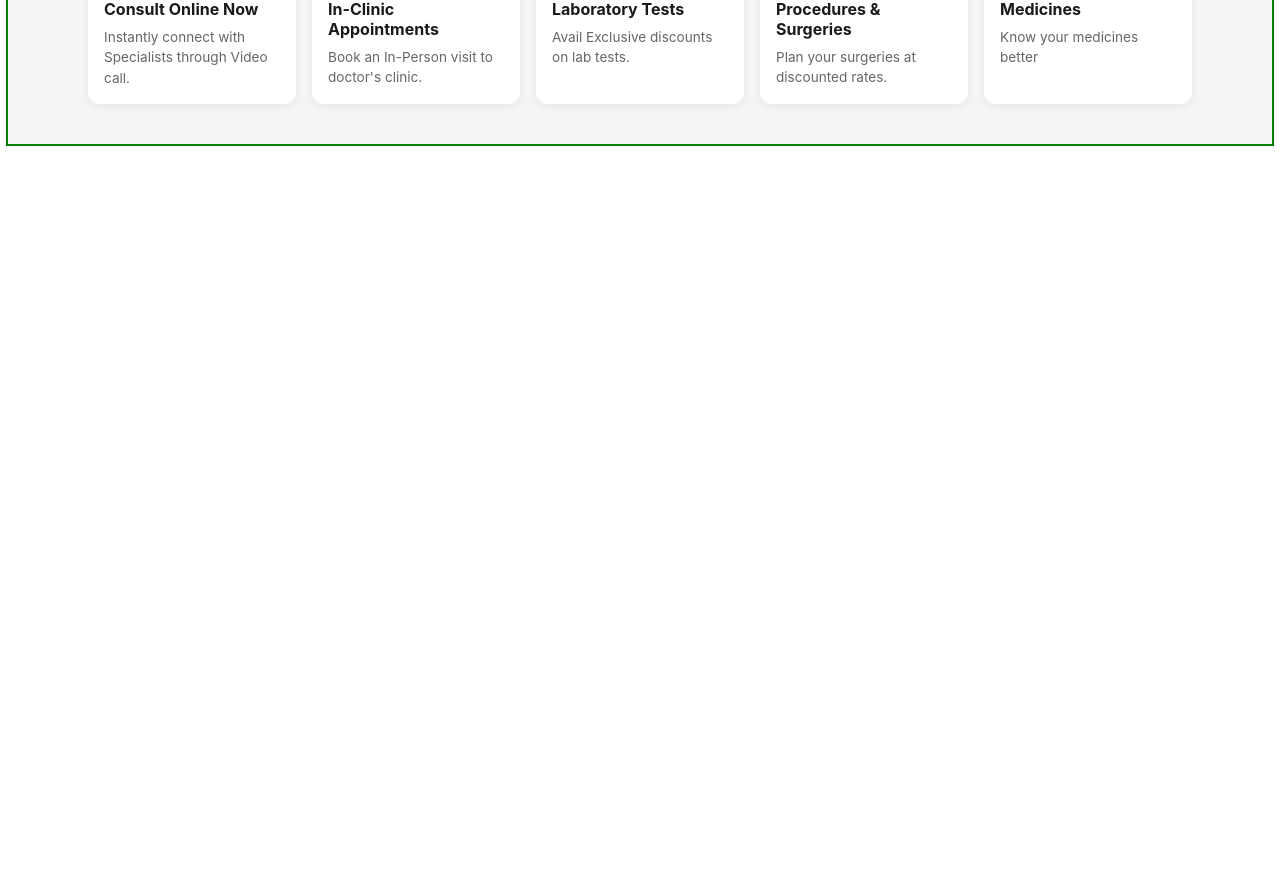
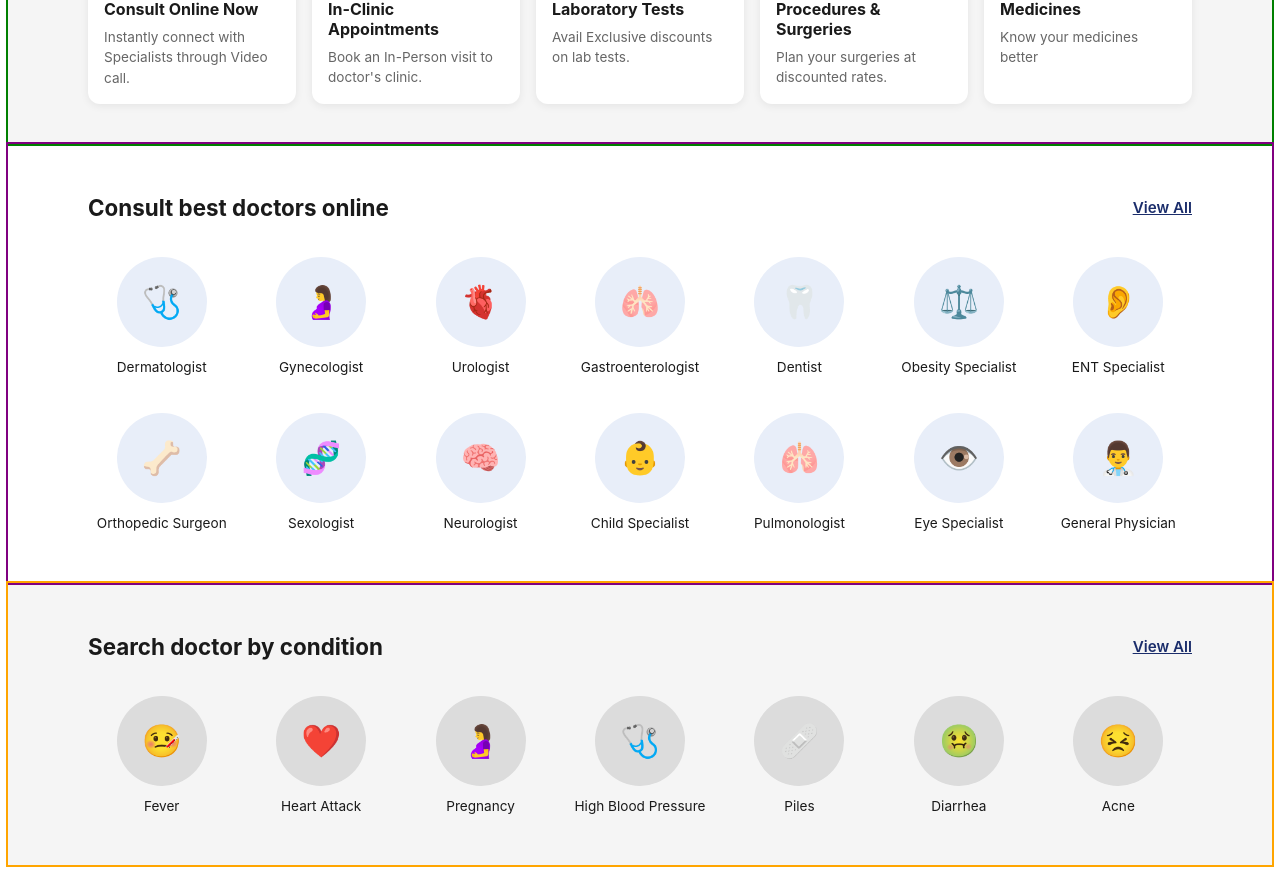
Before and after one commit to HuMzAHCodes/Sehatlink, a React (Vite) app: page / in a window 1280 px wide. Shown: the part 815-1688 px from the top of the page. Before the commit the page ends 967 px from the top, so only its background shows below. Built offline with nearby package versions, Linux system fonts and the light colour scheme.

Commit message:
Adding CONDITIONS and SPECIALITY

```diff
--- a/src/App.tsx
+++ b/src/App.tsx
@@ -1,6 +1,8 @@
 import Navbar from "./components/Navbar";
 import Hero from "./components/Hero";
 import FeatureCards from "./components/FeatureCards";
+import Specialties from "./components/Specialties";
+import Conditions from "./components/Conditions";
 
 function App() {
   return (
@@ -8,6 +10,8 @@ function App() {
       <Navbar />
       <Hero />
       <FeatureCards />
+      <Specialties />
+      <Conditions />
     </div>
   );
 }
--- /dev/null
+++ b/src/components/Conditions/ConditionIcon.tsx
@@ -0,0 +1,19 @@
+import styles from "./Conditions.module.css";
+
+interface ConditionIconProps {
+  label: string;
+  emoji: string;
+}
+
+const ConditionIcon = ({ label, emoji }: ConditionIconProps) => {
+  return (
+    <div className={styles.iconItem}>
+      <div className={styles.iconCircle}>
+        <span className={styles.emoji}>{emoji}</span>
+      </div>
+      <p className={styles.iconLabel}>{label}</p>
+    </div>
+  );
+};
+
+export default ConditionIcon;
--- /dev/null
+++ b/src/components/Conditions/Conditions.module.css
@@ -0,0 +1,79 @@
+.conditionsSection {
+  padding: 50px 80px;
+  background-color: #F5F5F5;
+  outline: 2px solid orange; /* debug border */
+}
+
+/* Header Row */
+.sectionHeader {
+  display: flex;
+  align-items: center;
+  justify-content: space-between;
+  margin-bottom: 36px;
+}
+
+.sectionTitle {
+  font-size: 1.4rem;
+  font-weight: 700;
+  color: #1a1a1a;
+  font-family: 'Inter', sans-serif;
+  margin: 0;
+}
+
+.viewAll {
+  font-size: 0.95rem;
+  color: #1B2D6B;
+  font-family: 'Inter', sans-serif;
+  font-weight: 600;
+  text-decoration: underline;
+  cursor: pointer;
+}
+
+.viewAll:hover {
+  opacity: 0.75;
+}
+
+/* Icons Row */
+.iconsRow {
+  display: grid;
+  grid-template-columns: repeat(7, 1fr);
+  gap: 12px;
+}
+
+/* Single Icon Item */
+.iconItem {
+  display: flex;
+  flex-direction: column;
+  align-items: center;
+  gap: 12px;
+  cursor: pointer;
+}
+
+.iconItem:hover .iconCircle {
+  background-color: #c9c9c9;
+  transform: translateY(-3px);
+}
+
+.iconCircle {
+  width: 90px;
+  height: 90px;
+  border-radius: 50%;
+  background-color: #DCDCDC;
+  display: flex;
+  align-items: center;
+  justify-content: center;
+  transition: background-color 0.2s, transform 0.2s;
+}
+
+.emoji {
+  font-size: 2rem;
+}
+
+.iconLabel {
+  font-size: 0.85rem;
+  color: #1a1a1a;
+  font-family: 'Inter', sans-serif;
+  text-align: center;
+  margin: 0;
+  line-height: 1.3;
+}
--- /dev/null
+++ b/src/components/Conditions/index.tsx
@@ -0,0 +1,36 @@
+import ConditionIcon from "./ConditionIcon";
+import styles from "./Conditions.module.css";
+
+const CONDITIONS_WITH_EMOJI = [
+  { label: "Fever", emoji: "🤒" },
+  { label: "Heart Attack", emoji: "❤️" },
+  { label: "Pregnancy", emoji: "🤰" },
+  { label: "High Blood Pressure", emoji: "🩺" },
+  { label: "Piles", emoji: "🩹" },
+  { label: "Diarrhea", emoji: "🤢" },
+  { label: "Acne", emoji: "😣" },
+];
+
+const Conditions = () => {
+  return (
+    <section className={styles.conditionsSection}>
+      <div className={styles.sectionHeader}>
+        <h2 className={styles.sectionTitle}>Search doctor by condition</h2>
+        <a href="#" className={styles.viewAll}>
+          View All
+        </a>
+      </div>
+      <div className={styles.iconsRow}>
+        {CONDITIONS_WITH_EMOJI.map((item) => (
+          <ConditionIcon
+            key={item.label}
+            label={item.label}
+            emoji={item.emoji}
+          />
+        ))}
+      </div>
+    </section>
+  );
+};
+
+export default Conditions;
--- /dev/null
+++ b/src/components/Specialties/Specialties.module.css
@@ -0,0 +1,80 @@
+.specialtiesSection {
+  padding: 50px 80px;
+  background-color: #ffffff;
+  outline: 2px solid purple; /* debug border */
+}
+
+/* Header Row */
+.sectionHeader {
+  display: flex;
+  align-items: center;
+  justify-content: space-between;
+  margin-bottom: 36px;
+}
+
+.sectionTitle {
+  font-size: 1.4rem;
+  font-weight: 700;
+  color: #1a1a1a;
+  font-family: 'Inter', sans-serif;
+  margin: 0;
+}
+
+.viewAll {
+  font-size: 0.95rem;
+  color: #1B2D6B;
+  font-family: 'Inter', sans-serif;
+  font-weight: 600;
+  text-decoration: underline;
+  cursor: pointer;
+}
+
+.viewAll:hover {
+  opacity: 0.75;
+}
+
+/* Icons Grid */
+.iconsGrid {
+  display: grid;
+  grid-template-columns: repeat(7, 1fr);
+  row-gap: 36px;
+  column-gap: 12px;
+}
+
+/* Single Icon Item */
+.iconItem {
+  display: flex;
+  flex-direction: column;
+  align-items: center;
+  gap: 12px;
+  cursor: pointer;
+}
+
+.iconItem:hover .iconCircle {
+  background-color: #dce6ff;
+  transform: translateY(-3px);
+}
+
+.iconCircle {
+  width: 90px;
+  height: 90px;
+  border-radius: 50%;
+  background-color: #E8EEF9;
+  display: flex;
+  align-items: center;
+  justify-content: center;
+  transition: background-color 0.2s, transform 0.2s;
+}
+
+.emoji {
+  font-size: 2rem;
+}
+
+.iconLabel {
+  font-size: 0.85rem;
+  color: #1a1a1a;
+  font-family: 'Inter', sans-serif;
+  text-align: center;
+  margin: 0;
+  line-height: 1.3;
+}
--- /dev/null
+++ b/src/components/Specialties/SpecialtyIcon.tsx
@@ -0,0 +1,19 @@
+import styles from "./Specialties.module.css";
+
+interface SpecialtyIconProps {
+  label: string;
+  emoji: string;
+}
+
+const SpecialtyIcon = ({ label, emoji }: SpecialtyIconProps) => {
+  return (
+    <div className={styles.iconItem}>
+      <div className={styles.iconCircle}>
+        <span className={styles.emoji}>{emoji}</span>
+      </div>
+      <p className={styles.iconLabel}>{label}</p>
+    </div>
+  );
+};
+
+export default SpecialtyIcon;
--- /dev/null
+++ b/src/components/Specialties/index.tsx
@@ -0,0 +1,43 @@
+import SpecialtyIcon from "./SpecialtyIcon";
+import styles from "./Specialties.module.css";
+
+const SPECIALTIES_WITH_EMOJI = [
+  { label: "Dermatologist", emoji: "🩺" },
+  { label: "Gynecologist", emoji: "🤰" },
+  { label: "Urologist", emoji: "🫀" },
+  { label: "Gastroenterologist", emoji: "🫁" },
+  { label: "Dentist", emoji: "🦷" },
+  { label: "Obesity Specialist", emoji: "⚖️" },
+  { label: "ENT Specialist", emoji: "👂" },
+  { label: "Orthopedic Surgeon", emoji: "🦴" },
+  { label: "Sexologist", emoji: "🧬" },
+  { label: "Neurologist", emoji: "🧠" },
+  { label: "Child Specialist", emoji: "👶" },
+  { label: "Pulmonologist", emoji: "🫁" },
+  { label: "Eye Specialist", emoji: "👁️" },
+  { label: "General Physician", emoji: "👨‍⚕️" },
+];
+
+const Specialties = () => {
+  return (
+    <section className={styles.specialtiesSection}>
+      <div className={styles.sectionHeader}>
+        <h2 className={styles.sectionTitle}>Consult best doctors online</h2>
+        <a href="#" className={styles.viewAll}>
+          View All
+        </a>
+      </div>
+      <div className={styles.iconsGrid}>
+        {SPECIALTIES_WITH_EMOJI.map((item) => (
+          <SpecialtyIcon
+            key={item.label}
+            label={item.label}
+            emoji={item.emoji}
+          />
+        ))}
+      </div>
+    </section>
+  );
+};
+
+export default Specialties;
```
